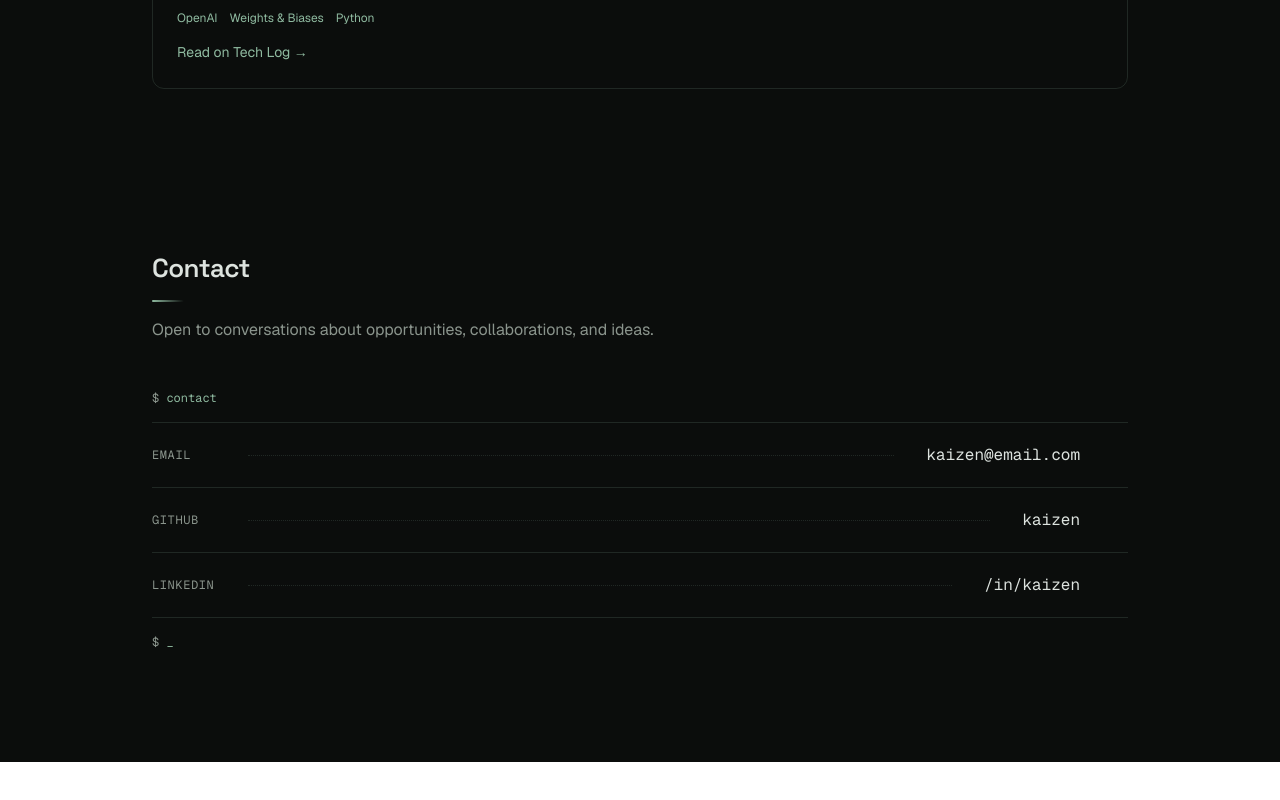
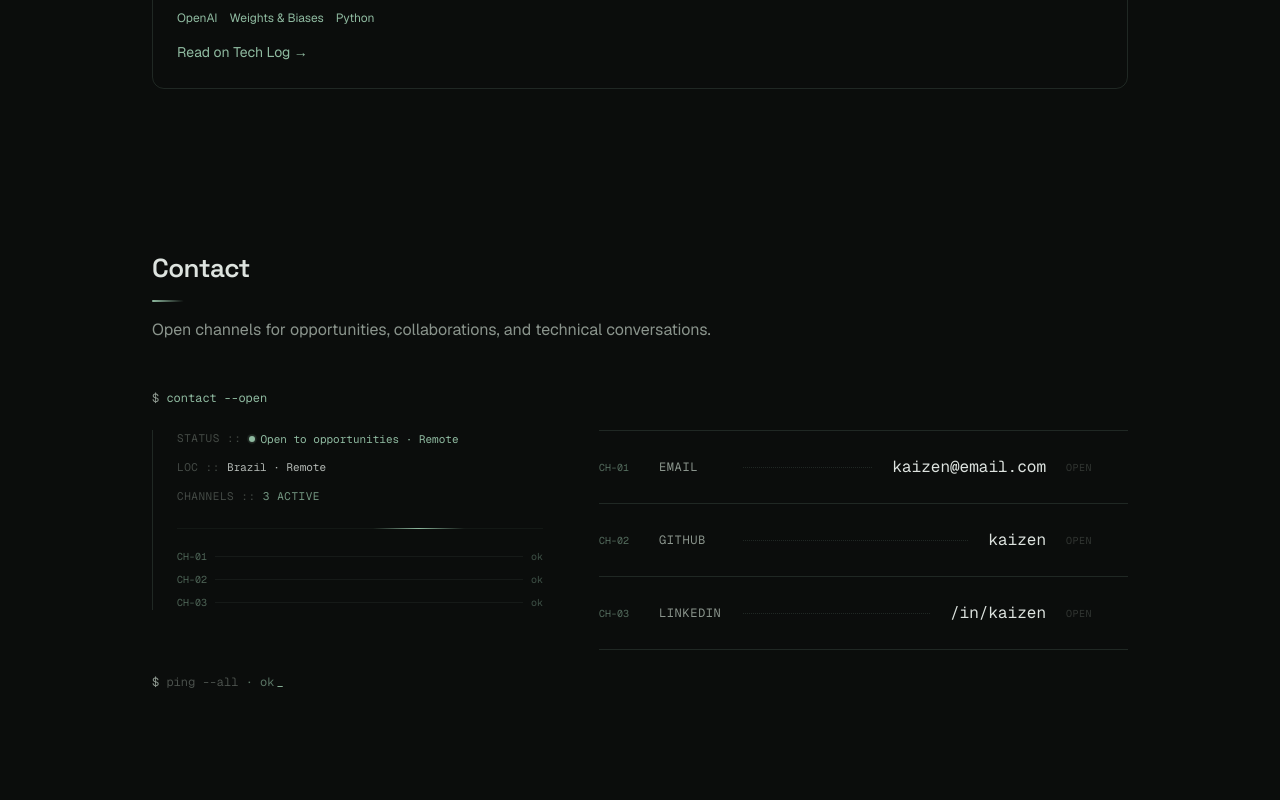
Before and after one commit to matheusz-nied/portfolio-dev, a Next.js app: page /en in a window 1280 px wide. Shown: the part 4802-5602 px from the top of the page. Before the commit the page ends 5564 px from the top, so only its background shows below. Built offline with nearby package versions, Linux system fonts and the light colour scheme; no server answers.

Commit message:
refactor: Enhance ContactSection component with improved localization, dynamic channel display, and new CSS animations for better user interaction and visual appeal.

```diff
--- a/messages/en.json
+++ b/messages/en.json
@@ -80,7 +80,16 @@
   },
   "contact": {
     "title": "Contact",
-    "subtitle": "Open to conversations about opportunities, collaborations, and ideas.",
+    "subtitle": "Open channels for opportunities, collaborations, and technical conversations.",
+    "contactPrompt": "contact --open",
+    "statusLabel": "STATUS ::",
+    "locationLabel": "LOC ::",
+    "channelsLabel": "CHANNELS ::",
+    "channelsActive": "active",
+    "channelReady": "ok",
+    "openLabel": "open",
+    "pingPrompt": "ping --all",
+    "pingOk": "· ok",
     "email": "Email",
     "github": "GitHub",
     "linkedin": "LinkedIn"
--- a/messages/pt.json
+++ b/messages/pt.json
@@ -80,7 +80,16 @@
   },
   "contact": {
     "title": "Contato",
-    "subtitle": "Aberto a conversas sobre oportunidades, colaborações e ideias.",
+    "subtitle": "Canais abertos para oportunidades, colaborações e conversas técnicas.",
+    "contactPrompt": "contact --open",
+    "statusLabel": "STATUS ::",
+    "locationLabel": "LOC ::",
+    "channelsLabel": "CANAIS ::",
+    "channelsActive": "ativos",
+    "channelReady": "ok",
+    "openLabel": "open",
+    "pingPrompt": "ping --all",
+    "pingOk": "· ok",
     "email": "Email",
     "github": "GitHub",
     "linkedin": "LinkedIn"
--- a/src/app/globals.css
+++ b/src/app/globals.css
@@ -237,6 +237,24 @@ body {
   color: var(--accent-primary);
 }
 
+.contact-uplink-beam {
+  animation: experience-beam 2.4s ease-in-out infinite;
+}
+
+.contact-channel-row:hover {
+  background: linear-gradient(
+    90deg,
+    rgba(143, 186, 160, 0.05) 0%,
+    transparent 70%
+  );
+}
+
+@media (prefers-reduced-motion: reduce) {
+  .contact-uplink-beam {
+    animation: none;
+  }
+}
+
 @keyframes experience-scan {
   0% {
     top: 0;
--- a/src/components/portfolio/ContactSection.tsx
+++ b/src/components/portfolio/ContactSection.tsx
@@ -1,12 +1,13 @@
 "use client";
 
-import { motion } from "framer-motion";
-import { useTranslations } from "next-intl";
+import { motion, useReducedMotion } from "framer-motion";
+import { useLocale, useTranslations } from "next-intl";
 import profile from "../../../content/portfolio/profile.json";
 
-const LINKS = [
+const CHANNELS = [
   {
     id: "email",
+    code: "CH-01",
     labelKey: "email" as const,
     value: profile.email,
     href: `mailto:${profile.email}`,
@@ -14,6 +15,7 @@ const LINKS = [
   },
   {
     id: "github",
+    code: "CH-02",
     labelKey: "github" as const,
     value: profile.github.replace("https://github.com/", ""),
     href: profile.github,
@@ -21,21 +23,26 @@ const LINKS = [
   },
   {
     id: "linkedin",
+    code: "CH-03",
     labelKey: "linkedin" as const,
     value: profile.linkedin.replace("https://linkedin.com", ""),
     href: profile.linkedin,
     external: true,
   },
-];
+] as const;
 
 export function ContactSection() {
   const t = useTranslations("contact");
+  const locale = useLocale() as "pt" | "en";
+  const reducedMotion = useReducedMotion();
+  const availability = profile.availability[locale];
+  const location = profile.location[locale];
 
   return (
     <section id="contact" className="px-6 py-20 pb-28">
       <div className="mx-auto max-w-5xl">
         <h2 className="section-title">{t("title")}</h2>
-        <p className="mt-4 max-w-lg text-[var(--text-muted)]">{t("subtitle")}</p>
+        <p className="mt-4 max-w-2xl text-[var(--text-muted)]">{t("subtitle")}</p>
 
         <motion.div
           initial={{ opacity: 0, y: 12 }}
@@ -45,43 +52,102 @@ export function ContactSection() {
           className="mt-12"
         >
           <p className="font-[family-name:var(--font-mono)] text-xs text-[var(--accent-primary)]">
-            <span className="text-[var(--text-muted)]">$</span> contact
+            <span className="text-[var(--text-muted)]">$</span> {t("contactPrompt")}
           </p>
 
-          <ul className="mt-4 divide-y divide-[var(--border-subtle)] border-y border-[var(--border-subtle)]">
-            {LINKS.map((link, i) => (
+          <div className="mt-6 grid gap-10 lg:grid-cols-[minmax(0,0.85fr)_minmax(0,1.15fr)] lg:gap-14 lg:items-start">
+            {/* Uplink status */}
+            <div className="border-l border-[var(--border-subtle)] pl-5 sm:pl-6">
+              <div className="space-y-3 font-[family-name:var(--font-mono)] text-[11px] uppercase tracking-wider">
+                <p className="text-[var(--text-muted)]/45">
+                  {t("statusLabel")}{" "}
+                  <span className="inline-flex items-center gap-1.5 normal-case tracking-normal text-[var(--accent-primary)]">
+                    <span className="relative flex h-1.5 w-1.5">
+                      {!reducedMotion && (
+                        <span className="absolute inline-flex h-full w-full animate-ping rounded-full bg-[var(--accent-primary)] opacity-40" />
+                      )}
+                      <span className="relative h-1.5 w-1.5 rounded-full bg-[var(--accent-primary)]" />
+                    </span>
+                    {availability}
+                  </span>
+                </p>
+                <p className="text-[var(--text-muted)]/45">
+                  {t("locationLabel")}{" "}
+                  <span className="normal-case tracking-normal text-[var(--text-primary)]/80">
+                    {location}
+                  </span>
+                </p>
+                <p className="text-[var(--text-muted)]/45">
+                  {t("channelsLabel")}{" "}
+                  <span className="text-[var(--accent-primary)]/80">
+                    {CHANNELS.length} {t("channelsActive")}
+                  </span>
+                </p>
+              </div>
+
+              <div className="contact-uplink-scan mt-6 h-px w-full overflow-hidden bg-[var(--border-subtle)]/40">
+                {!reducedMotion && (
+                  <span className="contact-uplink-beam block h-full w-1/4 bg-gradient-to-r from-transparent via-[var(--accent-primary)] to-transparent" />
+                )}
+              </div>
+
+              <ul className="mt-5 space-y-2" aria-hidden>
+                {CHANNELS.map((channel) => (
+                  <li
+                    key={channel.id}
+                    className="flex items-center gap-2 font-[family-name:var(--font-mono)] text-[10px] text-[var(--text-muted)]/35"
+                  >
+                    <span className="text-[var(--accent-primary)]/50">{channel.code}</span>
+                    <span className="h-px flex-1 bg-[var(--border-subtle)]/50" />
+                    <span className="text-[var(--accent-primary)]/40">{t("channelReady")}</span>
+                  </li>
+                ))}
+              </ul>
+            </div>
+
+            {/* Channel list */}
+            <ul className="divide-y divide-[var(--border-subtle)] border-y border-[var(--border-subtle)]">
+              {CHANNELS.map((channel, i) => (
                 <motion.li
-                key={link.id}
+                  key={channel.id}
                   initial={{ opacity: 0, x: -8 }}
                   whileInView={{ opacity: 1, x: 0 }}
                   viewport={{ once: true }}
-                transition={{ delay: i * 0.06, ease: [0.22, 1, 0.36, 1] }}
+                  transition={{ delay: i * 0.07, ease: [0.22, 1, 0.36, 1] }}
                 >
                   <a
-                  href={link.href}
-                  {...(link.external
+                    href={channel.href}
+                    {...(channel.external
                       ? { target: "_blank", rel: "noopener noreferrer" }
                       : {})}
-                  className="group flex items-center gap-4 py-5 transition-colors hover:bg-[var(--bg-card)]/40 sm:gap-8"
+                    className="group contact-channel-row flex items-center gap-3 py-5 transition-colors hover:bg-[var(--bg-card)]/40 sm:gap-5 sm:py-6"
                   >
-                  <span className="w-16 shrink-0 font-[family-name:var(--font-mono)] text-xs uppercase tracking-wider text-[var(--text-muted)] transition-colors group-hover:text-[var(--accent-primary)]">
-                    {t(link.labelKey)}
+                    <span className="w-10 shrink-0 font-[family-name:var(--font-mono)] text-[10px] text-[var(--accent-primary)]/55 transition-colors group-hover:text-[var(--accent-primary)]">
+                      {channel.code}
                     </span>
-                  <span className="hidden flex-1 border-b border-dotted border-[var(--border-subtle)] sm:block" />
-                  <span className="font-[family-name:var(--font-mono)] text-sm text-[var(--text-primary)] transition-colors group-hover:text-[var(--accent-primary)] sm:text-base">
-                    {link.value}
+                    <span className="w-14 shrink-0 font-[family-name:var(--font-mono)] text-xs uppercase tracking-wider text-[var(--text-muted)] transition-colors group-hover:text-[var(--accent-primary)] sm:w-16">
+                      {t(channel.labelKey)}
                     </span>
-                  <span className="text-[var(--text-muted)] opacity-0 transition-all group-hover:translate-x-0.5 group-hover:text-[var(--accent-primary)] group-hover:opacity-100">
+                    <span className="hidden min-w-0 flex-1 border-b border-dotted border-[var(--border-subtle)] sm:block" />
+                    <span className="min-w-0 truncate font-[family-name:var(--font-mono)] text-sm text-[var(--text-primary)] transition-colors group-hover:text-[var(--accent-primary)] sm:text-base">
+                      {channel.value}
+                    </span>
+                    <span className="shrink-0 font-[family-name:var(--font-mono)] text-[10px] uppercase tracking-wider text-[var(--text-muted)]/0 transition-all group-hover:text-[var(--accent-primary)]/70 group-hover:opacity-100 sm:text-[var(--text-muted)]/30">
+                      {t("openLabel")}
+                    </span>
+                    <span className="shrink-0 text-[var(--text-muted)] opacity-0 transition-all group-hover:translate-x-0.5 group-hover:text-[var(--accent-primary)] group-hover:opacity-100">
                       →
                     </span>
                   </a>
                 </motion.li>
               ))}
             </ul>
+          </div>
 
-          <p className="contact-cursor mt-4 font-[family-name:var(--font-mono)] text-xs text-[var(--text-muted)]/50">
-            <span className="text-[var(--text-muted)]">$</span>{" "}
-            <span className="contact-cursor-blink">_</span>
+          <p className="contact-cursor mt-6 font-[family-name:var(--font-mono)] text-xs text-[var(--text-muted)]/50">
+            <span className="text-[var(--text-muted)]">$</span> {t("pingPrompt")}{" "}
+            <span className="text-[var(--accent-primary)]/60">{t("pingOk")}</span>
+            <span className="contact-cursor-blink ml-0.5">_</span>
           </p>
         </motion.div>
       </div>
```
Lines whose indentation alone changed are shown as unchanged.
